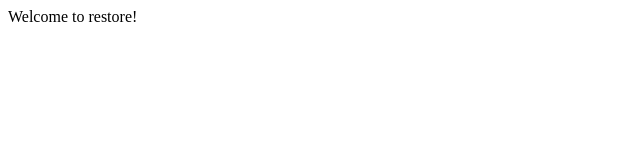
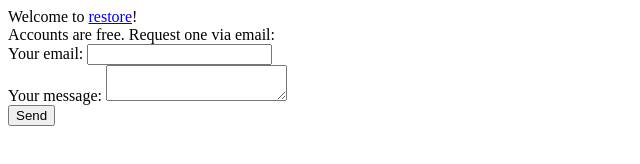
Before and after one commit to ragog/jsonmap, a website: page src/static/index.html in a window 1280 px wide. Shown: the whole page, without its empty margins (0-640 px from the left). Drawn offline with Linux system fonts and the light colour scheme.

Commit message:
feat: add basic registration form

```diff
--- a/src/static/index.html
+++ b/src/static/index.html
@@ -1,16 +1,29 @@
 <!DOCTYPE html>
 <html lang="en">
 	<head>
-  <meta charset="UTF-8">
+		<meta charset="UTF-8" />
 		<title>restore</title>
-  <style>
-  </style>
+		<style></style>
 	</head>
 	<body>
+		<div class="container">
+			Welcome to <a href="https://github.com/ragog/restore">restore</a>!
+			<div>Accounts are free. Request one via email:</div>
 
-  <div class="container">
-      Welcome to restore!
+			<form action="https://formspree.io/f/mrgjledv" method="POST">
+				<label>
+					Your email:
+					<input type="email" name="email" />
+				</label>
+				<div>
+					<label>
+						Your message:
+						<textarea name="message"></textarea>
+					</label>
 				</div>
-
+				<!-- your other form fields go here -->
+				<button type="submit">Send</button>
+			</form>
+		</div>
 	</body>
 </html>
```
Lines whose indentation alone changed are shown as unchanged.
